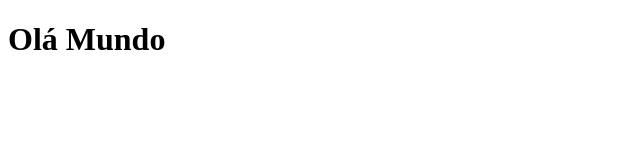
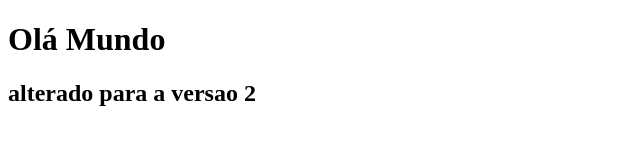
Before and after one commit to Rafaela22k/git-aula-1, a plain HTML site: page index.html in a window 1280 px wide. Shown: the whole page, without its empty margins (0-640 px from the left). Drawn offline with Linux system fonts and the light colour scheme.

Commit message:
Update index.html
mais uma versao

```diff
--- a/index.html
+++ b/index.html
@@ -7,5 +7,6 @@
 </head>
 <body>
     <h1>Olá Mundo</h1>
+    <h2>alterado para a versao 2</h2>
 </body>
 </html>
```
